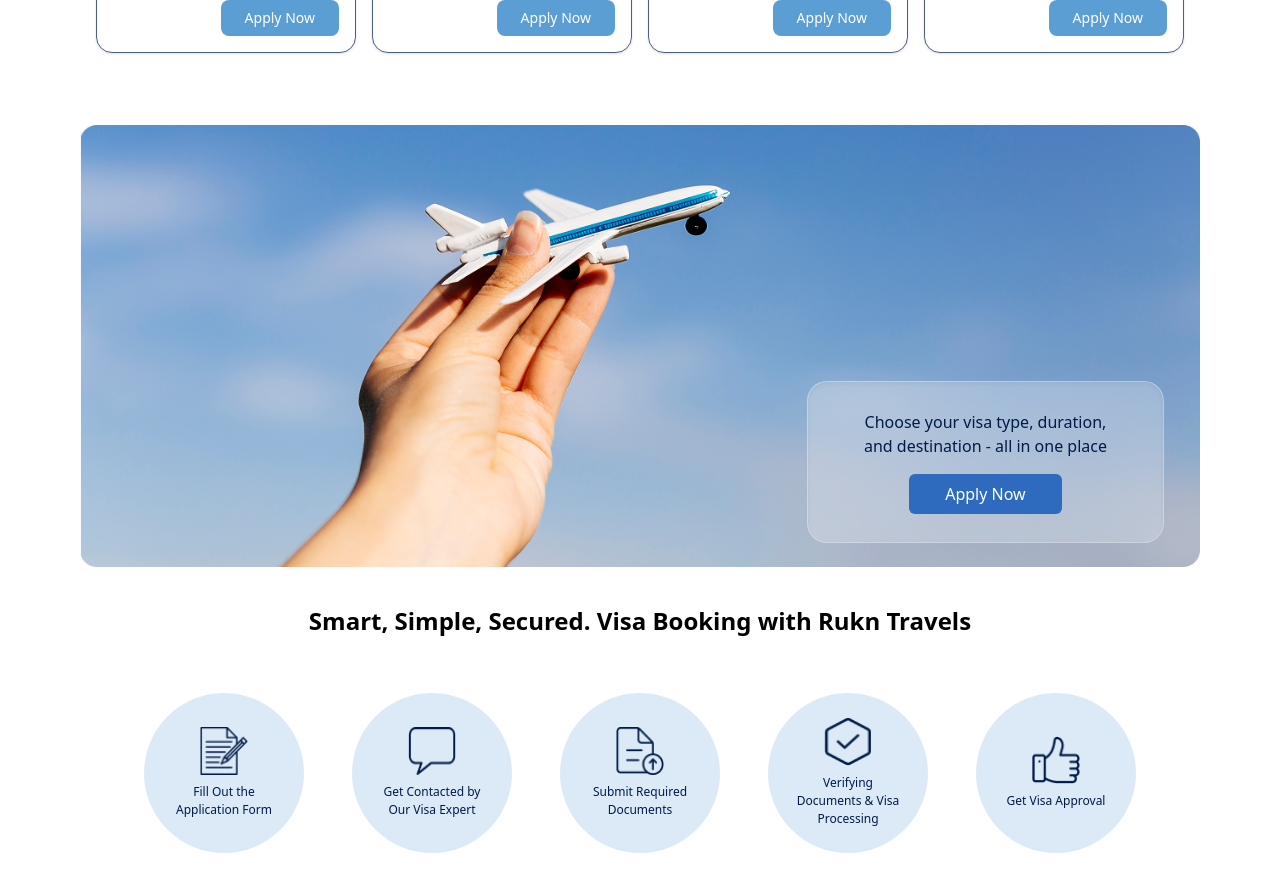
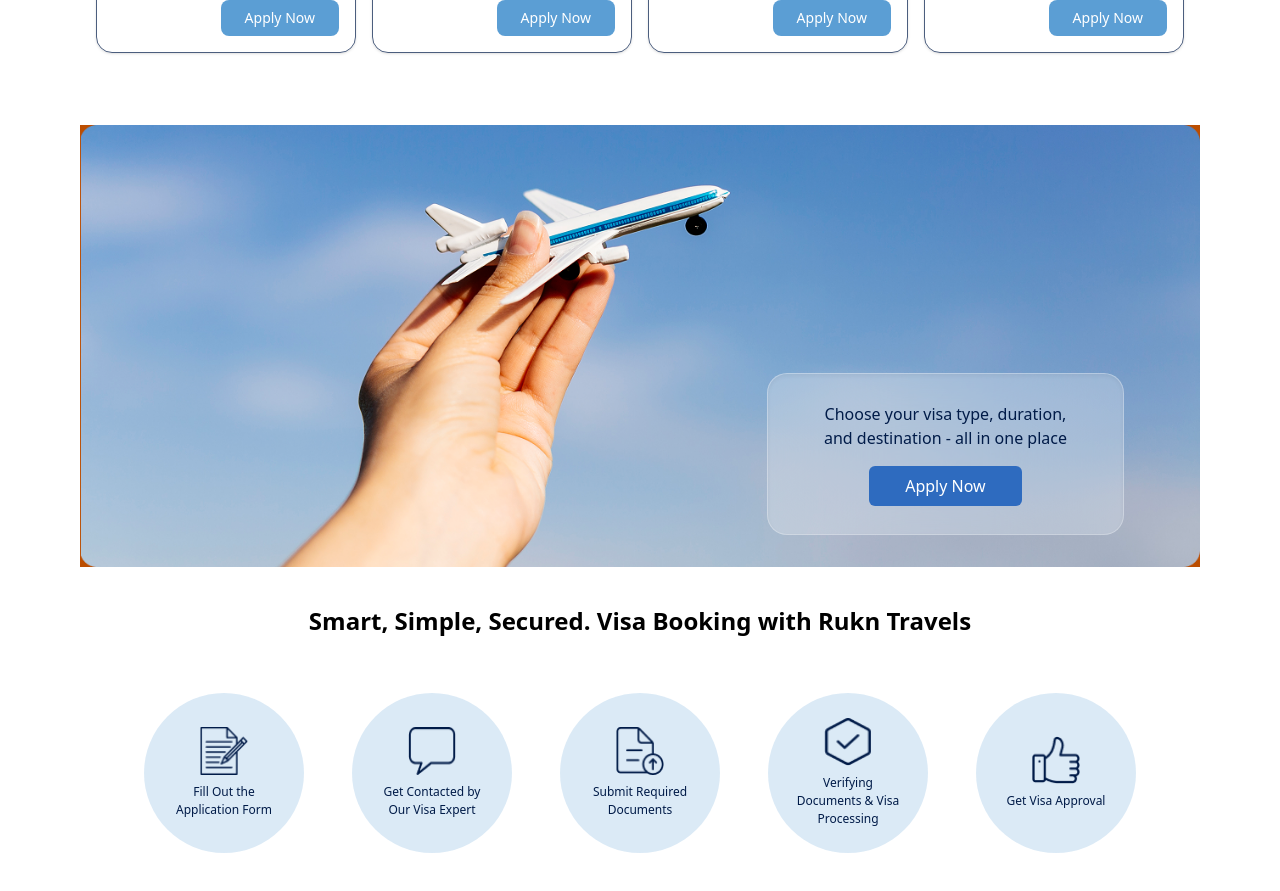
Before and after one commit to Fica-Web/Smart-Travels, a React (Vite) app in the folder frontend/: page /bookings/visa in a window 1280 px wide. Shown: the part 940-1831 px from the top of the page. Built offline with nearby package versions, Linux system fonts and the light colour scheme; no server answers.

Commit message:
update alignment in imagebox componenet

```diff
--- a/frontend/src/components/HomeSection/BookingPage/ImageBox.jsx
+++ b/frontend/src/components/HomeSection/BookingPage/ImageBox.jsx
@@ -4,9 +4,9 @@ import img from '../../../assets/image/booking/visa/visa.png'
 
 const ImageBox = () => {
     return (
-        <div className="relative w-full inline-block mt-10">
+        <div className="relative w-full inline-block mt-10 bg-amber-700">
             {/* Small box above */}
-            <div className="absolute p-7 px-14 bottom-6 right-9 rounded-[20px] border border-white/25 bg-white/25 backdrop-blur-3xl shadow-inner inset 0px 2px 6px 0px rgba(0, 0, 0, 0.1)
+            <div className="absolute p-7 px-14 bottom-8 right-19 rounded-[20px] border border-white/25 bg-white/25 backdrop-blur-3xl shadow-inner inset 0px 2px 6px 0px rgba(0, 0, 0, 0.1)
    text-title-blue text-white">
                 <p className="text-md sm:text-base text-secondary-blue pb-4 text-center">
                     Choose your visa type, duration,<br /> and destination - all in one place
```
